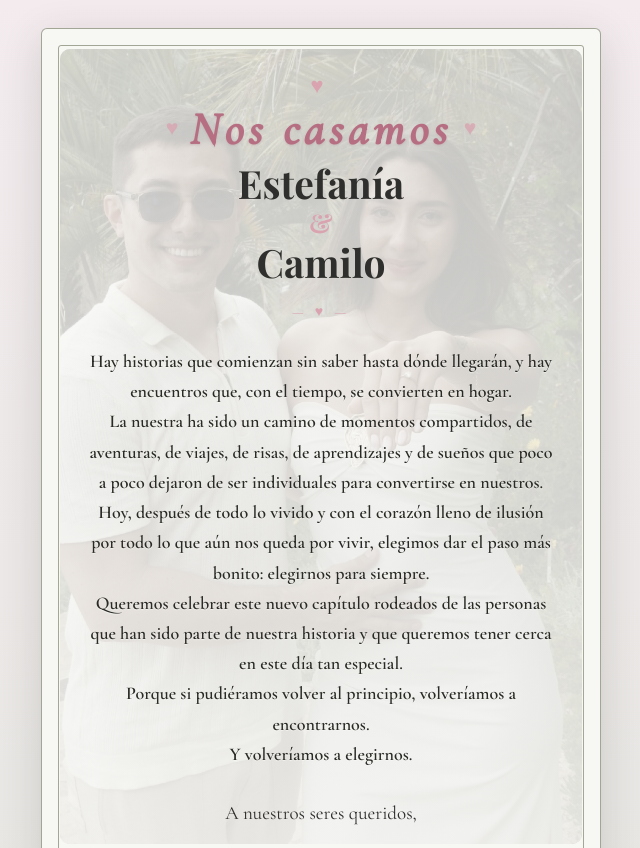
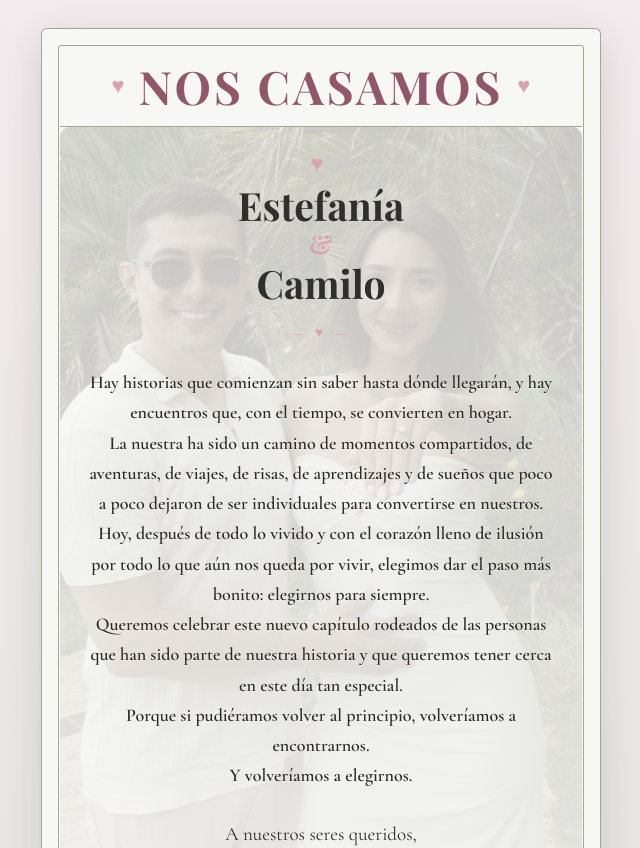
Before and after one commit to jcalvarezn/boda, a plain HTML site: page index.html in a window 1280 px wide. Shown: the top 848 px of the page, without its empty margins (319-959 px from the left). Drawn offline with nearby package versions, Linux system fonts and the light colour scheme.

Commit message:
modificacion texto nos casamos

```diff
--- a/index.html
+++ b/index.html
@@ -40,7 +40,7 @@
   }
   .hero{
     position:relative;
-    margin:-24px -16px 14px;
+    margin:0 -16px 14px;
     padding:24px 16px 14px;
     overflow:hidden;
     border-radius:10px;
@@ -70,43 +70,32 @@
     border-radius:3px;
   }
   .card > *{ position:relative; z-index:1; }
+  .kicker-section{
+    position:relative;
+    z-index:1;
+    margin:-24px -16px 0;
+    padding:12px 16px 14px;
+    background:var(--cream);
+    border-bottom:1px solid var(--line);
+    text-align:center;
+  }
   .ornament{ text-align:center; color:var(--pink); font-size:22px; letter-spacing:8px; margin-bottom:6px;}
   .kicker{
-    display:flex; align-items:center; justify-content:center; gap:12px;
-    text-align:center; letter-spacing:5px;
-    font-family:'Cormorant Garamond', serif; font-size:46px; font-style:italic;
-    font-weight:600; color:#b66f82; line-height:1.05;
-    text-shadow:0 1px 2px rgba(166,103,122,.22);
-    margin:0 0 8px;
+    display:flex; align-items:center; justify-content:center; gap:14px;
+    text-align:center; text-transform:uppercase; letter-spacing:3px;
+    font-family:'Playfair Display', serif; font-size:46px;
+    font-weight:700; color:var(--pink-dark); line-height:1.1;
+    margin:0;
   }
   .kicker::before,
   .kicker::after{
     content:'\2665';
+    flex:0 0 auto;
     color:var(--pink);
     font-family:'Cormorant Garamond', serif;
-    font-size:20px;
-    font-style:normal;
+    font-size:22px;
+    font-weight:400;
     letter-spacing:0;
-    text-shadow:none;
-    animation:heartPulse 2.8s ease-in-out infinite;
-  }
-  .kicker{ animation:kickerReveal .9s ease-out both, textSparkle 3.8s ease-in-out 1.2s infinite; }
-  @keyframes kickerReveal{
-    from{ opacity:0; transform:translateY(8px) scale(.96); }
-    to{ opacity:1; transform:translateY(0) scale(1); }
-  }
-  @keyframes heartPulse{
-    0%,100%{ opacity:.65; transform:scale(1); }
-    50%{ opacity:1; transform:scale(1.16); }
-  }
-  @keyframes textSparkle{
-    0%,72%,100%{ text-shadow:0 1px 2px rgba(166,103,122,.22); }
-    82%{ text-shadow:0 0 5px rgba(255,255,255,.9), 0 1px 8px rgba(217,163,176,.8); }
-  }
-  @media (prefers-reduced-motion:reduce){
-    .kicker,
-    .kicker::before,
-    .kicker::after{ animation:none; }
   }
   h1{
     font-family:'Playfair Display', serif;
@@ -253,6 +242,19 @@
   .status{ text-align:center; font-size:14px; margin-top:10px; min-height:18px; color:#7d4a40; }
   .deadline-note{ text-align:center; font-size:15px; line-height:1.45; color:#5f5f58; margin:14px 4px 0; }
   .footer-note{ text-align:center; font-size:16px; color:var(--gold-dark); margin-top:22px; }
+  @media (max-width:600px){
+    body{ padding:14px 8px 40px; }
+    .card{ padding:34px 20px 28px; }
+    .kicker-section{ margin:-14px -8px 0; padding:12px 10px 14px; }
+    .kicker{ gap:8px; font-size:32px; letter-spacing:2px; }
+    .kicker::before,
+    .kicker::after{ font-size:17px; }
+    .hero{ margin:0 -8px 12px; padding:20px 10px 12px; }
+    h1{ font-size:34px; }
+    .love-message{ font-size:17px; padding:8px 4px; }
+    .event-note{ grid-template-columns:1fr; gap:14px; }
+    .event-note .detail + .detail{ border-left:0; border-top:1px solid var(--line); padding-top:14px; }
+  }
   @media print{
     body{ background:#fff; padding:0; }
     .rsvp .send-btn, .choice, .note{ display:none; }
@@ -261,9 +263,11 @@
 </head>
 <body>
   <div class="card" id="card">
+    <div class="kicker-section">
+      <p class="kicker">Nos casamos</p>
+    </div>
     <div class="hero">
     <div class="ornament">&#9829;</div>
-    <p class="kicker">Nos casamos</p>
     <h1>Estefan&iacute;a<span class="amp">&amp;</span>Camilo</h1>
 
     <div class="divider">&mdash; &#9829; &mdash;</div>
```
